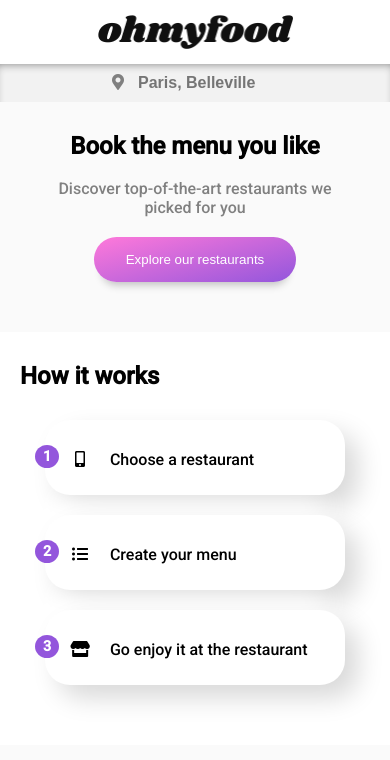
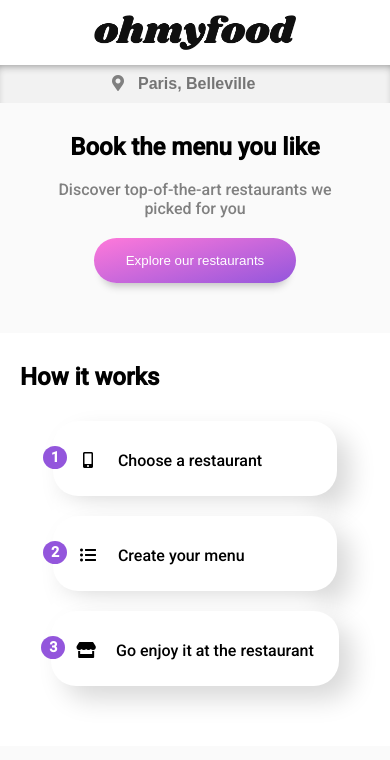
Before and after one commit to RisaRu17/MerisaRudy_3_10312020_A, a plain HTML site: page index.html in a window 390 px wide. Shown: the top 760 px of the page. Drawn offline with Linux system fonts and the light colour scheme; grey boxes are pictures that could not be loaded; a web font is replaced by a local one.

Commit message:
adjustments to homepage for mobile to responsive view

```diff
--- a/resources/css/styles.css
+++ b/resources/css/styles.css
@@ -23,9 +23,7 @@ body {
     header img {
         display: block;
         margin: 15px auto;
-        max-height: 50px;
-        min-height: 25px;
-        width: 50%; /* up to 560px */
+        height: 35px;
     }
 
     nav {
@@ -108,19 +106,20 @@ body {
 
     .neumorphic-list {
         display: flex;
-        flex-direction: column;
+        flex-flow: row wrap;
         align-items: center;
         margin: 20px 0px;
         font-size: 1em;
+        justify-content: center;
     }
 
     .how-to-section li {
         list-style: none;
         position: relative;
         height: 75px;
-        width: 300px;
+        min-width: 284px;
         padding: 30px 25px;
-        margin: 10px 0px;
+        margin: 10px 25px;
         justify-content: flex-start;
         border-radius: 25px;
         background: #ffffff;
```
